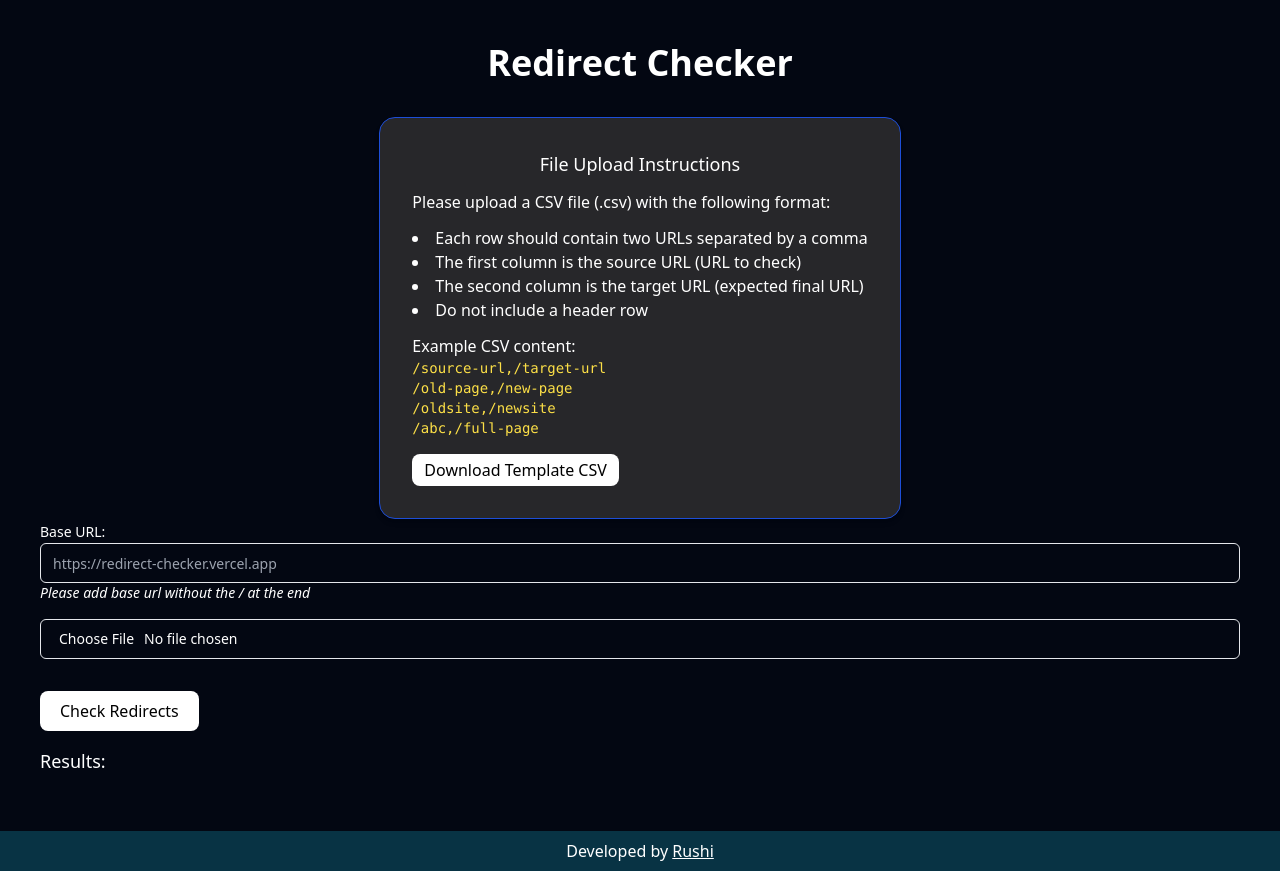
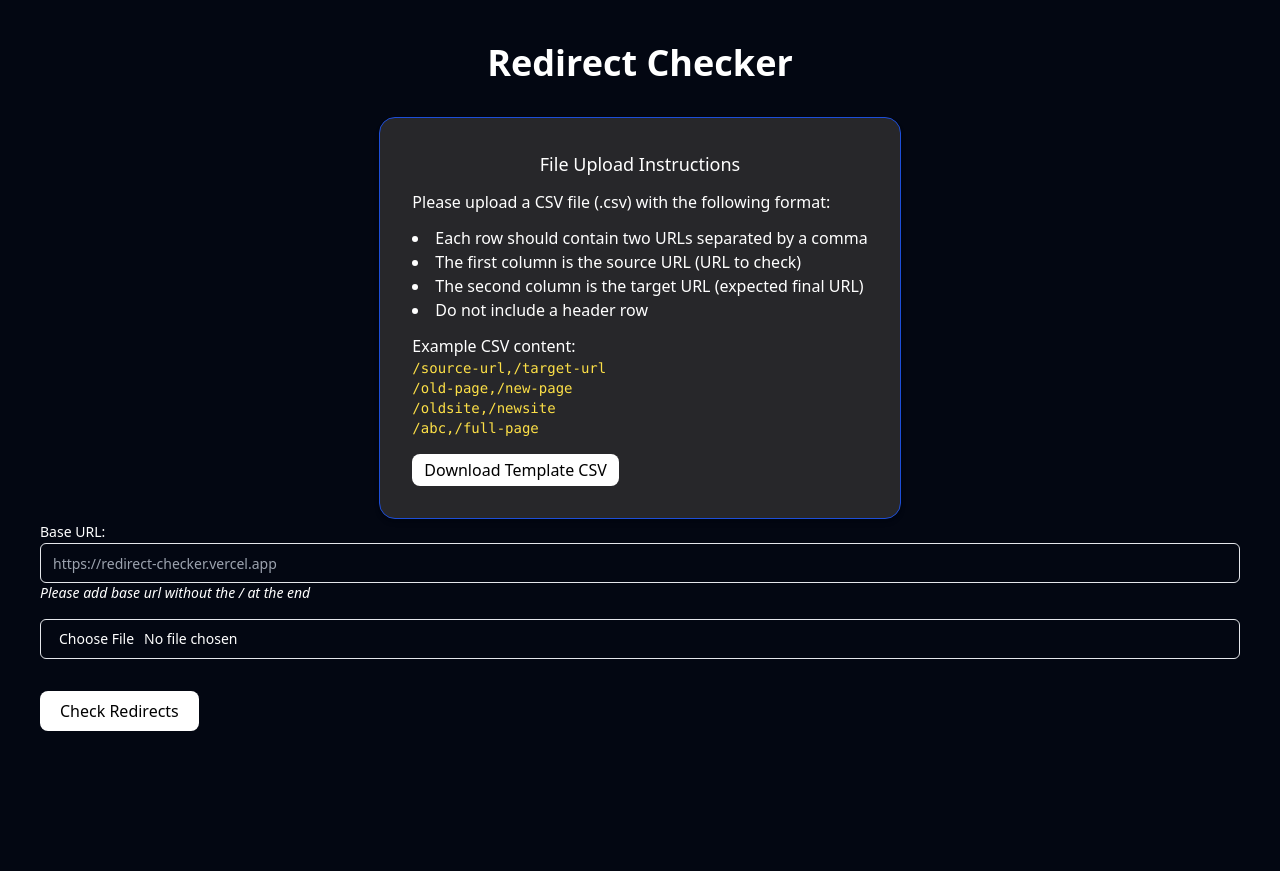
Before and after one commit to rushidshinde/redirect-checker, a Next.js app: page / in a window 1280 px wide. After the commit the page ends 800 px from the top, so only its background shows below. Built offline with nearby package versions, Linux system fonts and the light colour scheme.

Commit message:
- added consolePrint.tsx - removed footer part - result section will show only when result is ready

```diff
--- a/app/layout.tsx
+++ b/app/layout.tsx
@@ -1,6 +1,7 @@
 import type { Metadata } from "next";
 import localFont from "next/font/local";
 import "./globals.css";
+import ConsolePrint from "@/components/consolePrint";
 
 const geistSans = localFont({
   src: "./fonts/GeistVF.woff",
@@ -29,6 +30,7 @@ export default function RootLayout({
         className={`${geistSans.variable} ${geistMono.variable} antialiased`}
       >
         {children}
+      <ConsolePrint/>
       </body>
     </html>
   );
--- a/app/page.tsx
+++ b/app/page.tsx
@@ -1,10 +1,9 @@
 import RedirectChecker from '@/components/RedirectChecker'
-import Link from "next/link";
 
 export default function Home() {
     return (
         <main className="w-full">
-            <section className="py-10 min-h-[calc(100vh-40px)]">
+            <section className="py-10 min-h-screen">
                 <div className="container">
                     <div className="w-full">
                         <h1 className="font-bold text-4xl leading-tight text-white text-center mb-8">Redirect Checker</h1>
@@ -12,13 +11,6 @@ export default function Home() {
                     </div>
                 </div>
             </section>
-            <footer className="w-full bg-cyan-950">
-                <div className="container">
-                    <div className="w-full h-10 text-center flex justify-center items-center">
-                        <p>Developed by <Link className="underline font-medium" href="https://github.com/rushidshinde">Rushi</Link></p>
-                    </div>
-                </div>
-            </footer>
         </main>
     )
 }
--- a/components/RedirectChecker.tsx
+++ b/components/RedirectChecker.tsx
@@ -131,7 +131,7 @@ export default function RedirectChecker() {
                 {isLoading && <ProgressBar progress={progress} />}
             </div>
             {isLoading && <p className="mt-2 text-gray-600">Loading, please wait...</p>} {/* Loading message */}
-            <ResultDisplay results={results} />
+            {results.length !== 0 && <ResultDisplay results={results} />}
         </div>
     )
 }
--- /dev/null
+++ b/components/consolePrint.tsx
@@ -0,0 +1,16 @@
+'use client'
+import {useEffect, useState} from 'react';
+
+export default function ConsolePrint() {
+    const [printed, setPrinted] = useState<boolean>(false);
+
+    useEffect(() => {
+        if (!printed) {
+            console.log("%cHey there! 🎉 You've found me!", "color: #e11d48; font-size: 82px;");
+            console.log("%cIf you're up for creating something awesome, check out my GitHub: https://github.com/rushidshinde. Let's make some magic! ✨", "color: #10b981; font-size: 20px;");
+        }
+        setPrinted(true);
+    }, [printed]);
+
+    return null;
+}
```
